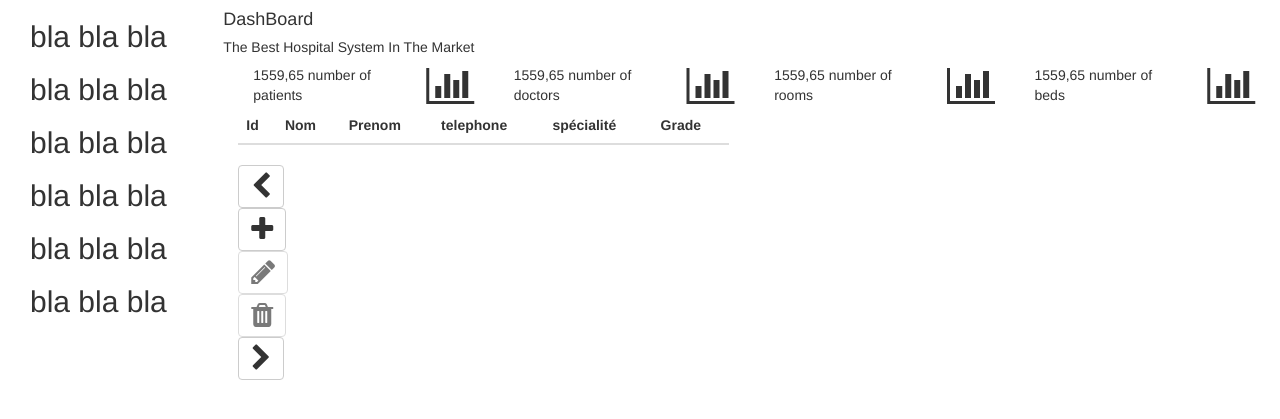
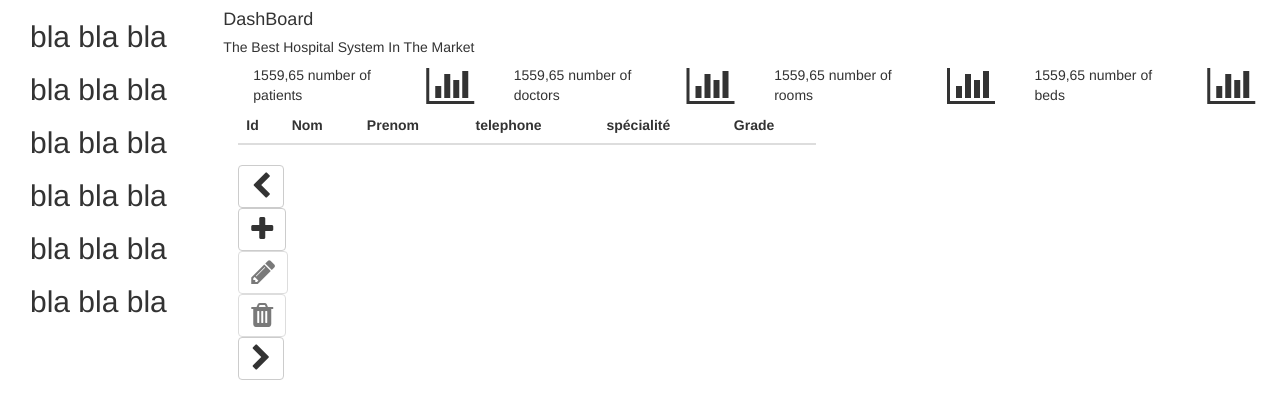
Before and after one commit to aymen7/HospitalSystem, a PHP site: template public/views/secretaireViews/index.php in a window 1280 px wide. Shown: the part 68-487 px from the top of the page. Run offline with PHP 8.4, Linux system fonts and the light colour scheme; the template is opened without the code that fills it, so the values that code supplies are empty; some web fonts are replaced.

Commit message:
test-commit
make the table wider

```diff
--- a/public/views/secretaireViews/medecinsTable.php
+++ b/public/views/secretaireViews/medecinsTable.php
@@ -10,7 +10,7 @@ $medecins = \app\models\Medecin::getAll(5, $start);
 $next = $start + 5;
 $previous = ($start > 5) ? $start - 5 : 0;
 ?>
-<div class="col-lg-6" id="table-wrapper">
+<div class="col-lg-7" id="table-wrapper">
     <table class="table table-responsive" id="doctors-table">
         <thead>
         <tr>
```
